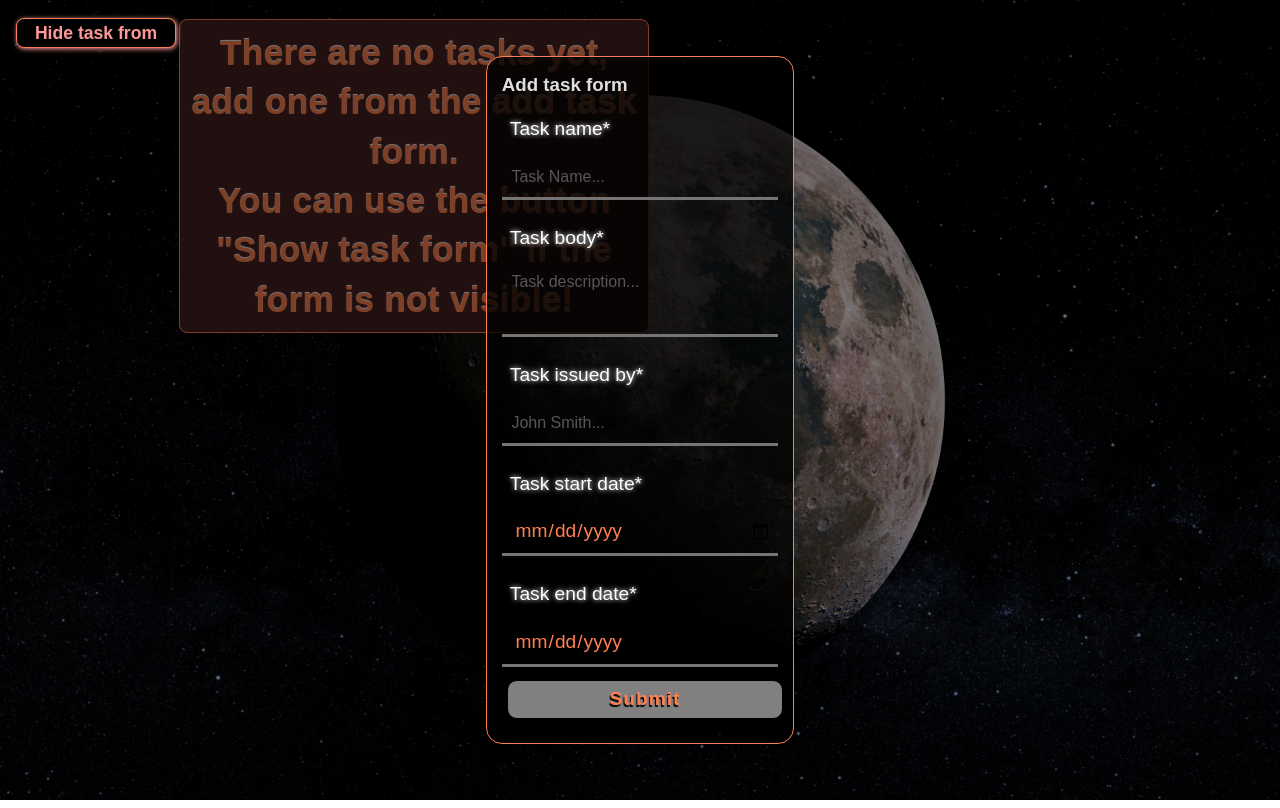
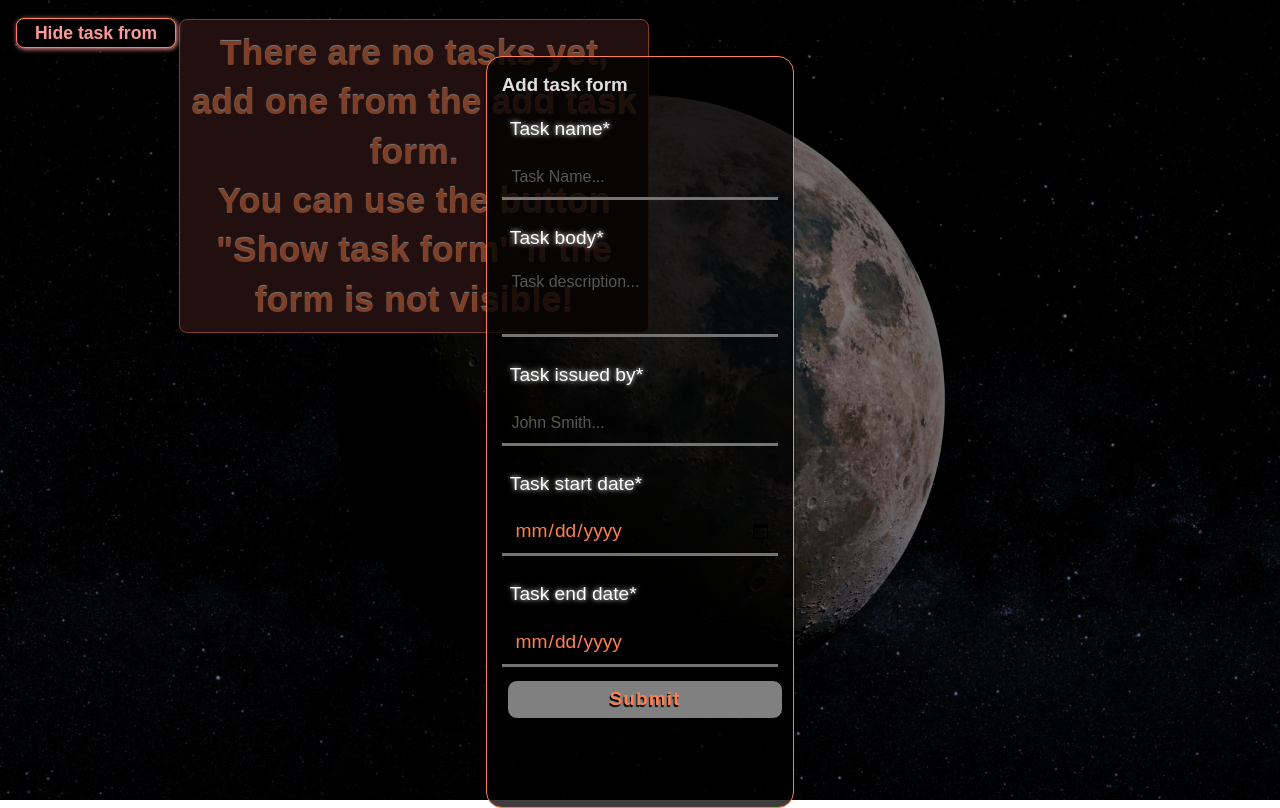
Before and after one commit to SpooRe91/MB-TODO-vite, a React (Vite) app in the folder vite-react-todo/: page / in a window 1280 px wide. Both pictures are taken after a click on the button "Show task form". Built offline with nearby package versions, Linux system fonts and the light colour scheme.

Commit message:
updated the form container height

```diff
--- a/vite-react-todo/src/Components/FormComponent/FormComponent.module.scss
+++ b/vite-react-todo/src/Components/FormComponent/FormComponent.module.scss
@@ -25,7 +25,7 @@
 
 .formContainer {
     width: 24%;
-    height: 43rem;
+    height: 47rem;
     margin-top: 3.5rem;
     background: rgba(0, 0, 0, 0.7607843137);
     border-radius: 1rem;
```
